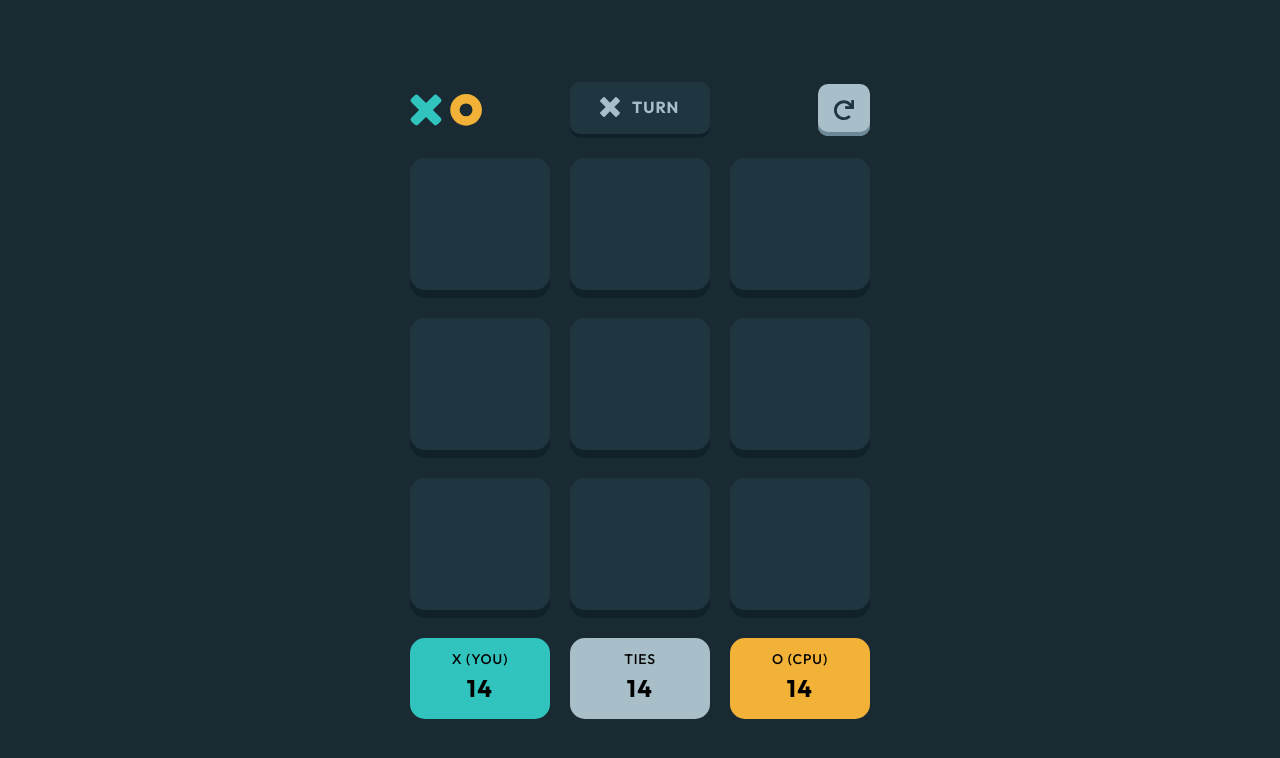
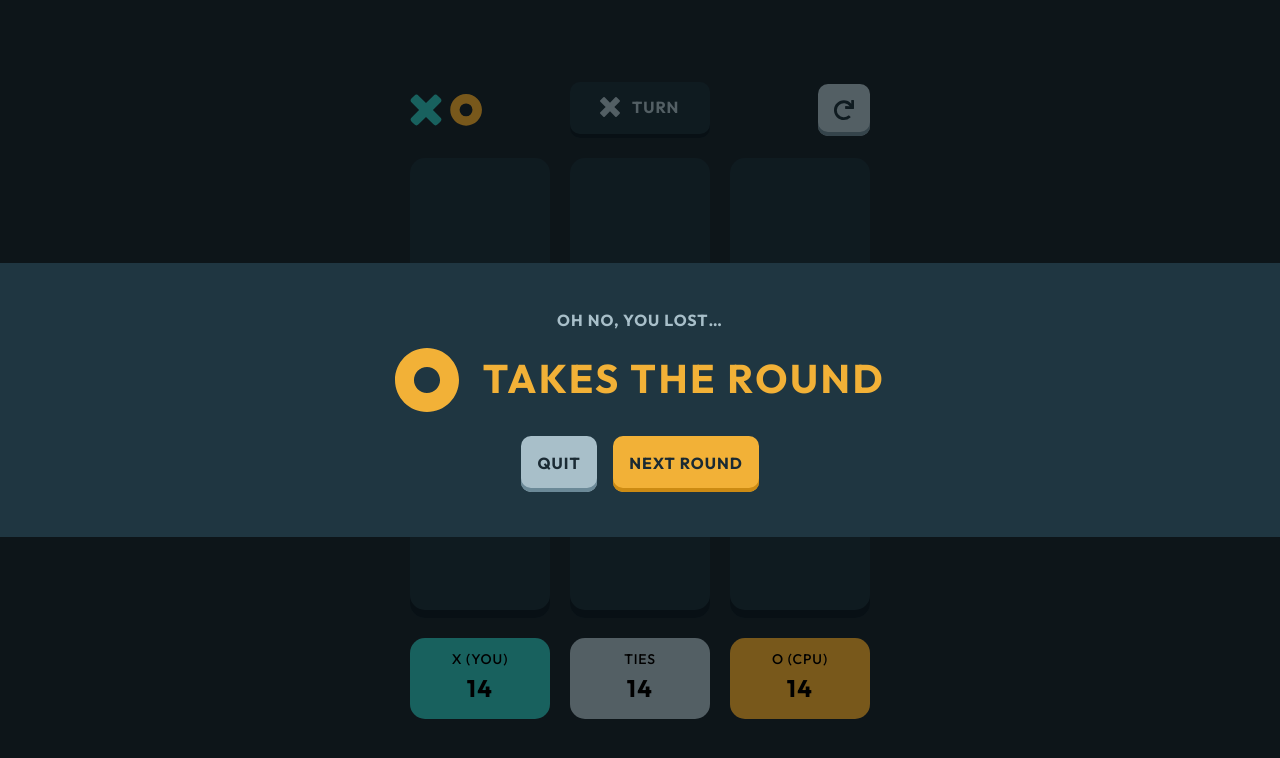
Before and after one commit to blp100/tic-tac-toe-vue, a Vue app: page / in a window 1280 px wide. Shown: the top 758 px of the page. Built offline with nearby package versions, Linux system fonts and the light colour scheme.

Commit message:
feat: add modal component

```diff
--- a/src/App.vue
+++ b/src/App.vue
@@ -1,10 +1,12 @@
 <script setup>
+import Modal from './components/Modal.vue';
 import Game from './pages/Game.vue';
 import NewGameMenu from './pages/NewGameMenu.vue';
 </script>
 
 <template>
-  <main class="flex justify-center items-center h-screen">
+  <main class="container mx-auto flex justify-center items-center h-screen">
     <Game />
+    <Modal />
   </main>
 </template>
--- /dev/null
+++ b/src/components/Modal.vue
@@ -0,0 +1,45 @@
+<script>
+import IconO from "./icons/IconO.vue";
+import IconX from "./icons/IconX.vue";
+
+export default {
+  data() {
+    return {
+      isOpen: true,
+    };
+  },
+  components: { IconO, IconX },
+};
+</script>
+
+<template>
+  <div class="flex justify-center">
+    <div
+      v-show="isOpen"
+      class="absolute inset-0 flex items-center justify-center bg-black/50"
+    >
+      <div
+        class="mx-auto flex w-screen flex-col items-center bg-semi-dark-navy py-[45px]"
+      >
+        <h4 class="text-silver">OH NO, YOU LOST…</h4>
+        <div class="mt-4 flex gap-6">
+          <IconO class="fill-light-yellow" />
+          <IconX class="hidden fill-light-blue" />
+          <h1 class="text-light-yellow">TAKES THE ROUND</h1>
+        </div>
+        <div class="flex gap-4 mt-6">
+          <button
+            class="mx-auto w-[76px] rounded-[10px] bg-silver pb-[17px] pt-[15px] shadow-[0px_-4px_0px_0px_#6B8997_inset]"
+          >
+            <h4 class="text-center text-dark-navy">QUIT</h4>
+          </button>
+          <button
+            class="mx-auto w-[146px] rounded-[10px] bg-light-yellow pb-[17px] pt-[15px] shadow-[0px_-4px_0px_0px_#CC8B13_inset]"
+          >
+            <h4 class="text-center text-dark-navy">NEXT ROUND</h4>
+          </button>
+        </div>
+      </div>
+    </div>
+  </div>
+</template>
```
